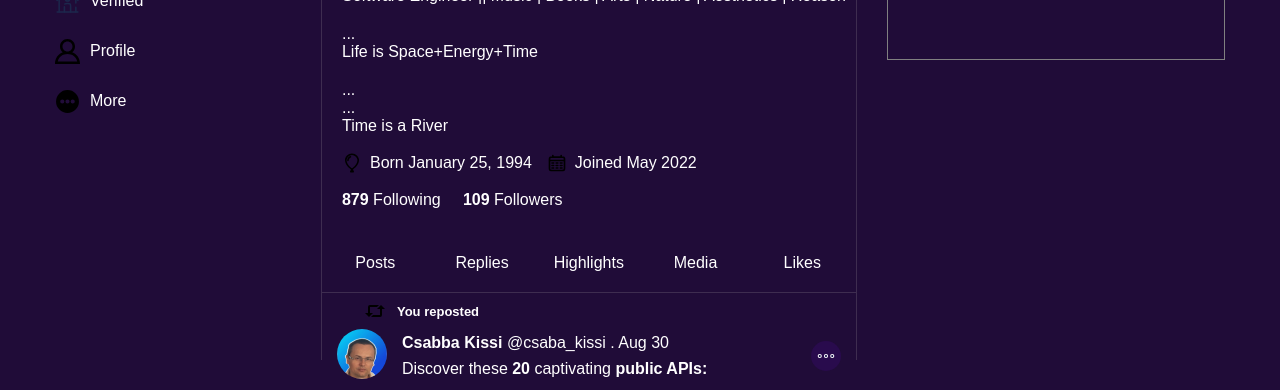
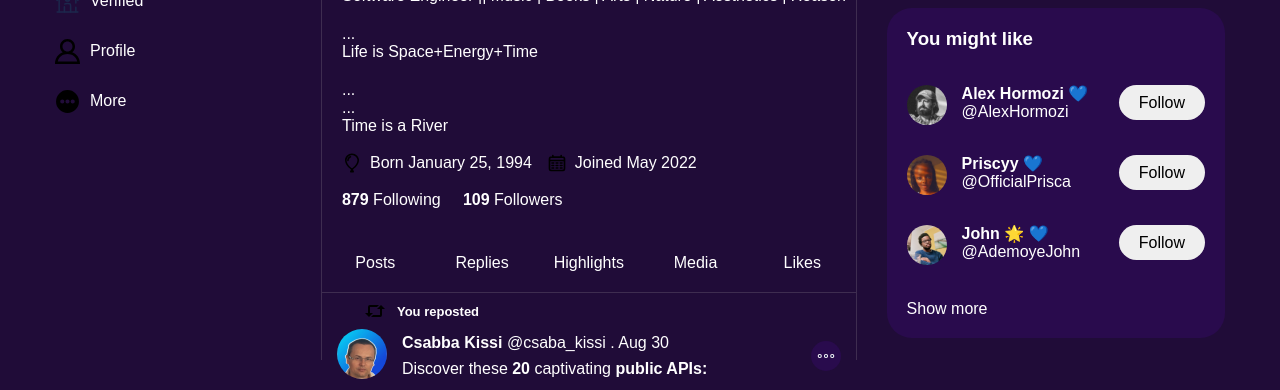
Before and after one commit to chivicoko/vc-social, a plain HTML site: page index.html in a window 1280 px wide. Shown: the part 548-938 px from the top of the page. Drawn offline with Linux system fonts and the light colour scheme.

Commit message:
add suggestion section in the right bar

```diff
--- a/assets/css/style.css
+++ b/assets/css/style.css
@@ -346,7 +346,7 @@ nav ul li a {
 .col-end .right-side {
     /* width: 100%; */
     height: 500px;
-    border: 1px solid gray;
+    /* border: 1px solid gray; */
     margin-left: 20px;
 
 }
@@ -388,3 +388,65 @@ nav ul li a {
     width: 32.5%;
     height: 115px;
 }
+
+.suggestions {
+    margin-top: 20px;
+    background: #290b4d;
+    border-radius: 25px;
+}
+
+.suggestions h3 {
+    padding: 20px;
+}
+
+.suggestions .suggestion .suggest-user img {
+    width: 40px;
+    border-radius: 50%;
+}
+
+.suggestion {
+    padding: 15px 20px;
+    display: flex;
+    justify-content: space-between;
+}
+
+.suggest-user {
+    display: flex;
+}
+
+.suggest-user p {
+    line-height: 18px;
+}
+
+.suggest-user .suggest-username {
+    margin-left: 15px;
+}
+
+.suggestion button {
+    height: 35px;
+    padding: 0px 20px;
+    border-radius: 50px;
+    font-size: 16px;
+    outline: none;
+    border: none;
+}
+
+.suggestion button:hover {
+    cursor: pointer;
+}
+
+.suggestions .show-more {
+    padding: 20px;
+    border-bottom-left-radius: 25px;
+    border-bottom-right-radius: 25px;
+}
+
+.suggestions .show-more:hover, .suggestion:hover {
+    background: #2f194a;
+    cursor: pointer;
+}
+
+.suggestions .show-more a {
+    color: #fff;
+    text-decoration: none;
+}
--- a/index.html
+++ b/index.html
@@ -169,6 +169,41 @@
                             <img src="assets/images/doing.webp" alt="">
                         </a>
                     </div>
+
+                    <div class="suggestions">
+                        <h3>You might like</h3>
+                        <div class="suggestion">
+                            <div class="suggest-user">
+                                <img src="assets/images/suggest-1.jpeg" alt="">
+                                <p class="suggest-username"><strong>Alex Hormozi 💙</strong> <br> @AlexHormozi</p>
+                            </div>
+                            <button>Follow</button>
+                        </div>
+                        <div class="suggestion">
+                            <div class="suggest-user">
+                                <img src="assets/images/suggest-2.jpeg" alt="">
+                                <p class="suggest-username"><strong>Priscyy 💙</strong> <br> @OfficialPrisca</p>
+                            </div>
+                            <button>Follow</button>
+                        </div>
+                        <div class="suggestion">
+                            <div class="suggest-user">
+                                <img src="assets/images/suggest-3.jpeg" alt="">
+                                <p class="suggest-username"><strong>John 🌟 💙</strong> <br> @AdemoyeJohn</p>
+                            </div>
+                            <button>Follow</button>
+                        </div>
+
+                        <div class="show-more"><a href="">Show more</a></div>
+                    </div>
+
+                    <div class="trends-area">
+                        <h3></h3>
+                        <div class="trends">
+
+                        </div>
+                    </div>
+
                 </div>
             </div>
         </div>
```
Also changed, not shown: assets/images/suggest-1.jpeg (added), assets/images/suggest-2.jpeg (added), assets/images/suggest-3.jpeg (added).
